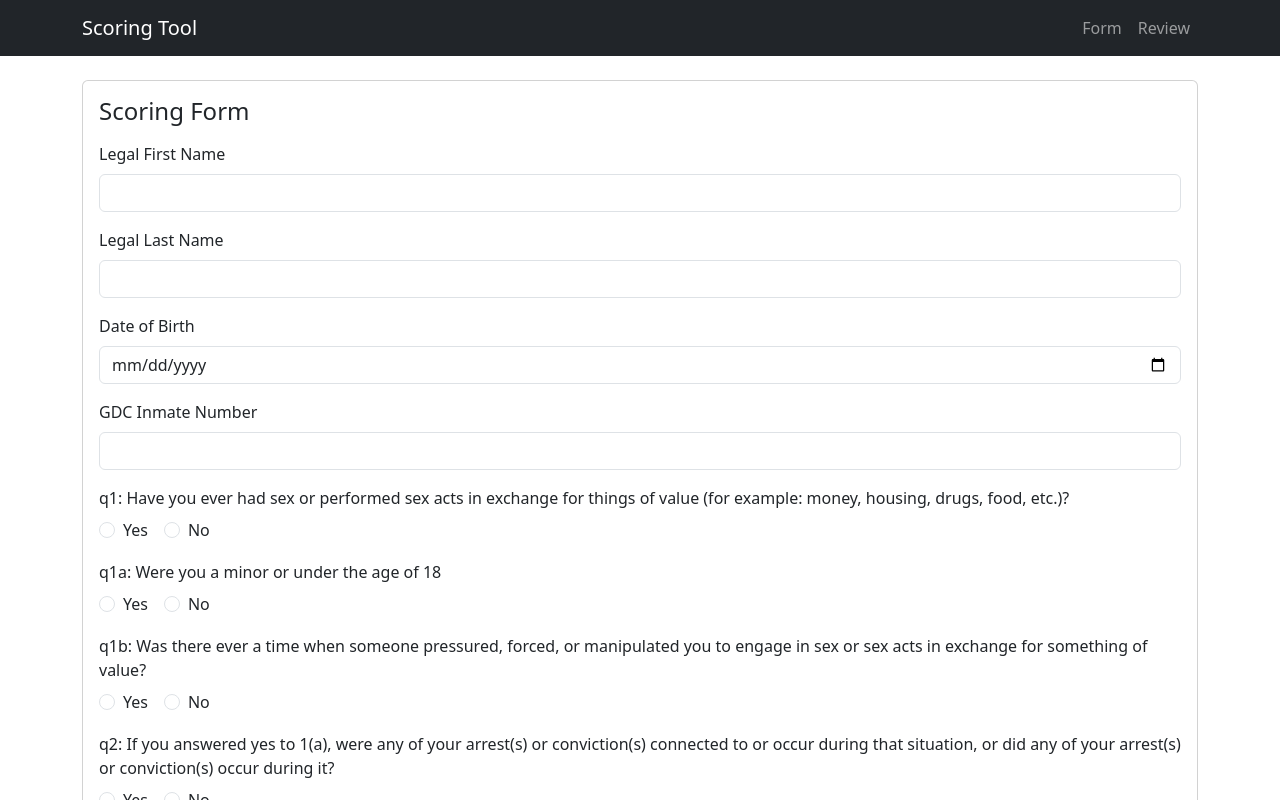
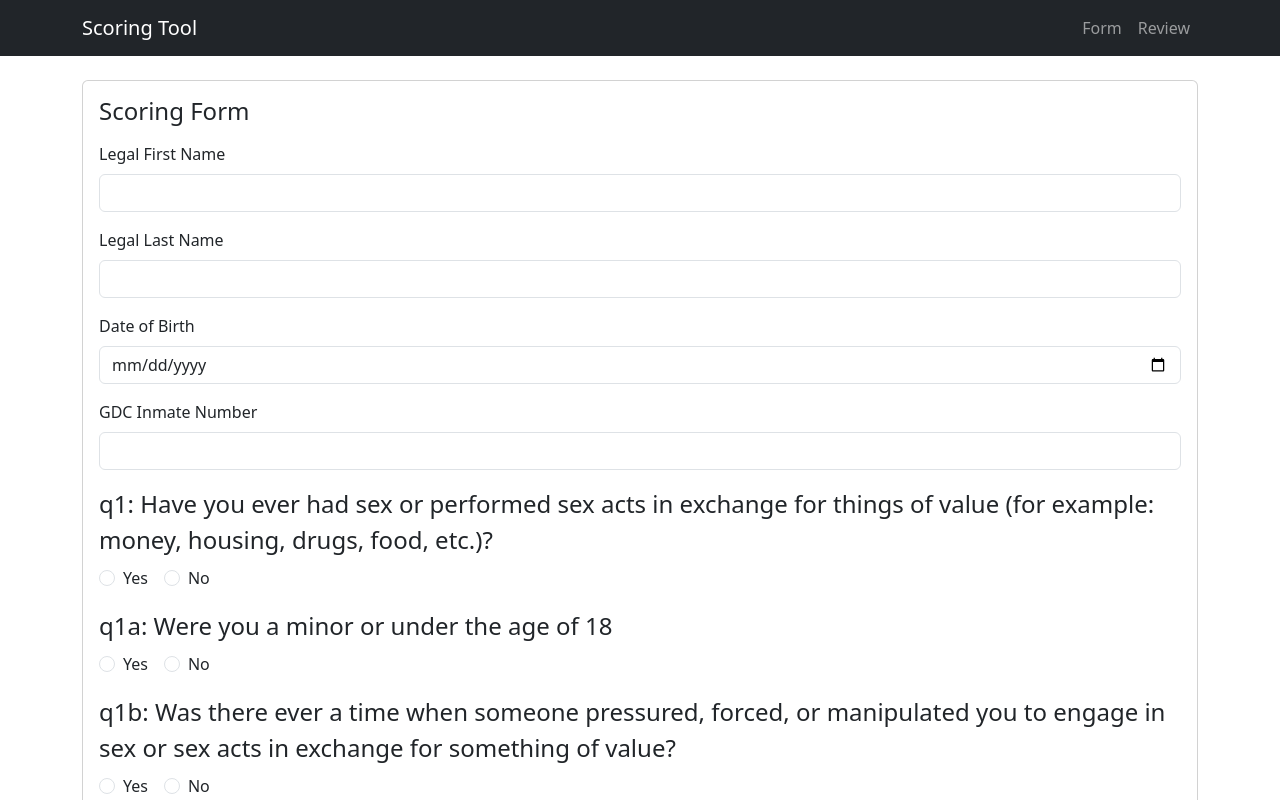
Before and after one commit to carisaelam/cease-scoring-tool, a Vue app: page / in a window 1280 px wide. Shown: the top 800 px of the page. Built offline with nearby package versions, Linux system fonts and the light colour scheme; the HTML template or start-up script is replaced by a standard one.

Commit message:
Radios now have fieldset / legend

```diff
--- a/src/pages/FormPage.vue
+++ b/src/pages/FormPage.vue
@@ -56,29 +56,35 @@
         <div class="questions__form__container">
           <!-- Question loop -->
           <div v-for="question in QUESTIONS" v-bind:key="question.id">
-            <div class="mb-3">
-              <label class="form-label d-block">{{ question.id }}: {{ question.text }}</label>
+            <fieldset class="mb-3">
+              <legend class="form-label d-block mb-2">
+                {{ question.id }}: {{ question.text }}
+              </legend>
+
               <div class="form-check form-check-inline">
                 <input
                   class="form-check-input"
                   type="radio"
+                  :name="question.id"
+                  :id="question.id + '-yes'"
                   :value="true"
                   v-model="store.answers[question.id]"
-                  :id="question.id + '-yes'"
                 />
                 <label class="form-check-label" :for="question.id + '-yes'">Yes</label>
               </div>
+
               <div class="form-check form-check-inline">
                 <input
                   class="form-check-input"
                   type="radio"
+                  :name="question.id"
                   :id="question.id + '-no'"
                   :value="false"
                   v-model="store.answers[question.id]"
                 />
                 <label class="form-check-label" :for="question.id + '-no'">No</label>
               </div>
-            </div>
+            </fieldset>
           </div>
         </div>
 
```
